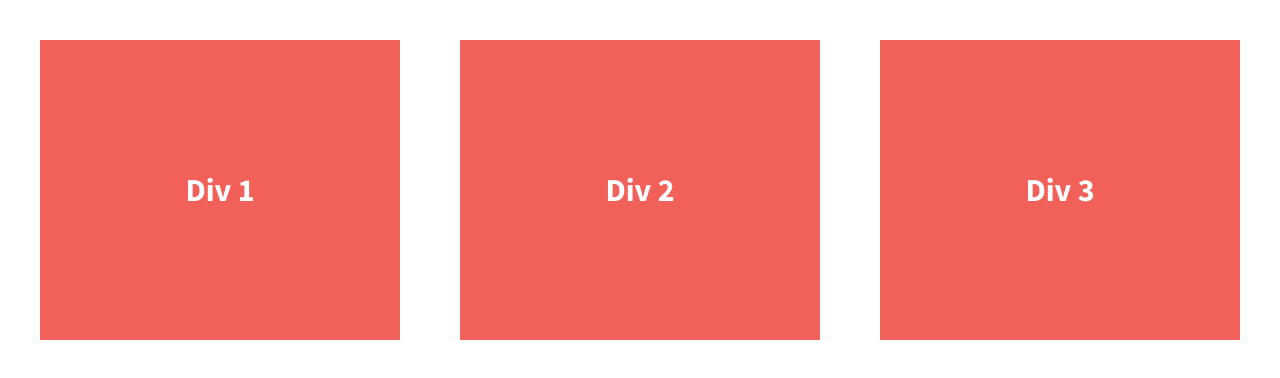
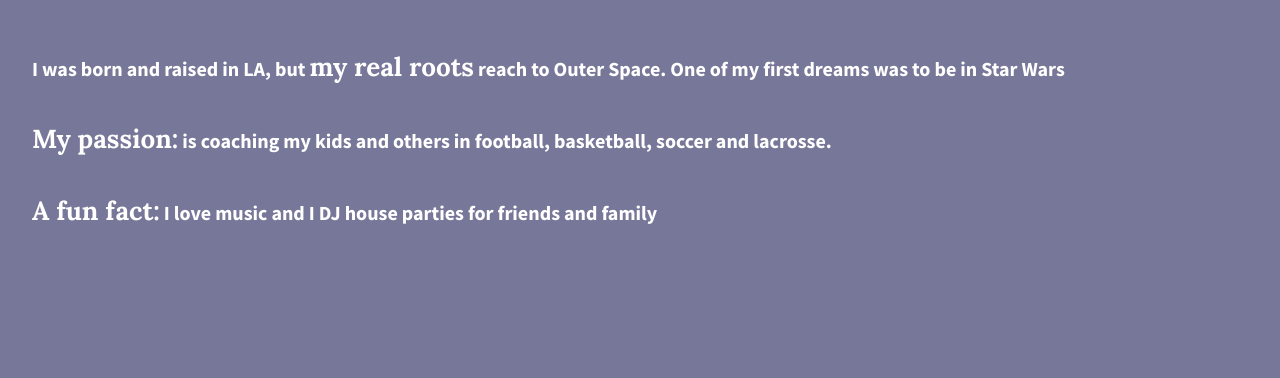
Before and after one commit to jaymalz/div-flexbox-starter, a plain HTML site: page index.html in a window 1280 px wide. Drawn offline with nearby package versions, Linux system fonts and the light colour scheme.

Commit message:
Context of real website

```diff
--- a/css/main.css
+++ b/css/main.css
@@ -97,37 +97,44 @@ textarea {
 
 
 html {
-  background-color: #fff;
+  background-color: #777799;
   height: 100%;
+  width: 100%;
 }
 
 body {
   font-family: 'Source Sans Pro', sans-serif;
+  font-weight: 700;
   padding: 2em;
-  font-size: 1.25em;
+  color: #222;
   height: 100%;
 }
 
 .wrapper {
   display: flex;
+  flex-flow: row wrap;
   justify-content: space-between;
+  align-items: center;
   /*add display:flex and set justify-content to space-between*/
-  font-weight: 700;
+
 }
 
 .div-1, .div-2, .div-3 {
   display: flex;
-  width: 30%;
+
   justify-content: center;
   align-items: center;
   /*give the divs a width of 30%, add display:flex, set justify-content and align-items to center*/
   color: #fff;
   line-height: 1.5em;
-  font-size: 1.6em;
-  background-color: #f16059;
-  height: 300px;
+  font-size: 1.25em;
+  height: auto;
 }
 
+.wrapper span {
+  font-family: 'Lora', sans-serif;
+  font-size: 1.3em;
+}
 
 
 
--- a/index.html
+++ b/index.html
@@ -23,13 +23,13 @@
 
         <section class="wrapper">
             <div class="div-1">
-                Div 1
+                <p>I was born and raised in LA, but <span>my real roots</span> reach to Outer Space. One of my first dreams was to be in Star Wars</p>
             </div>
             <div class="div-2">
-                Div 2
+                <p><span>My passion:</span> is coaching my kids and others in football, basketball, soccer and lacrosse.</p>
             </div>
             <div class= "div-3">
-                Div 3
+                <p><span>A fun fact:</span> I love music and I DJ house parties for friends and family</p>
             </div>
         </section>
 
```
